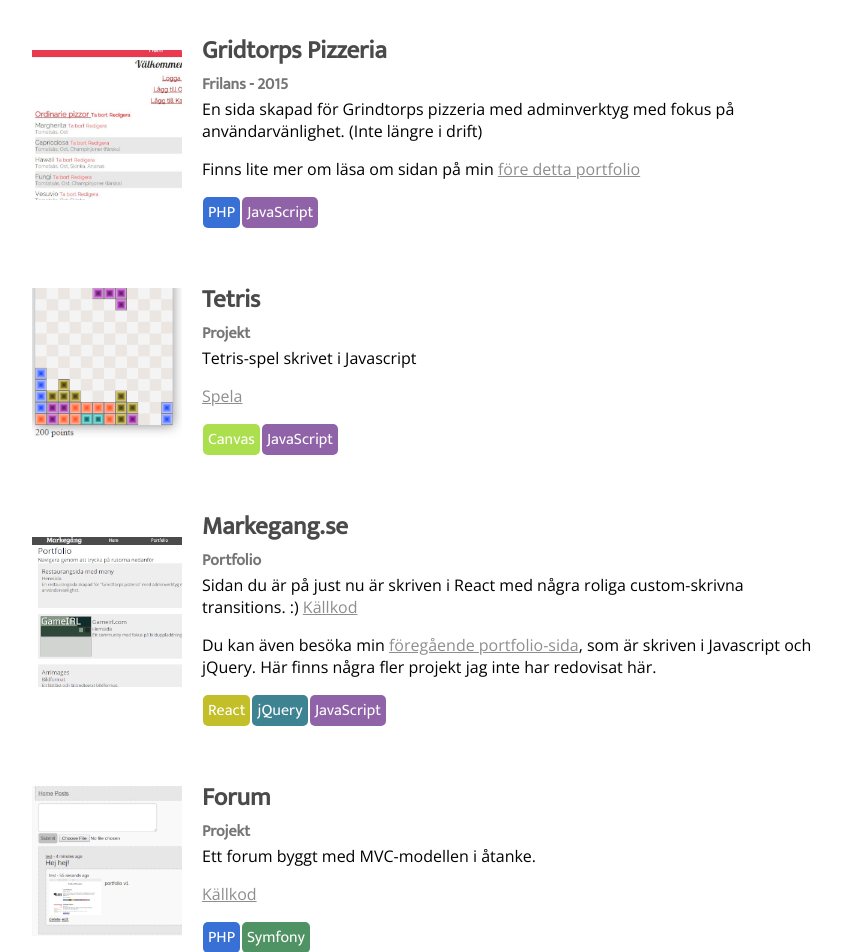
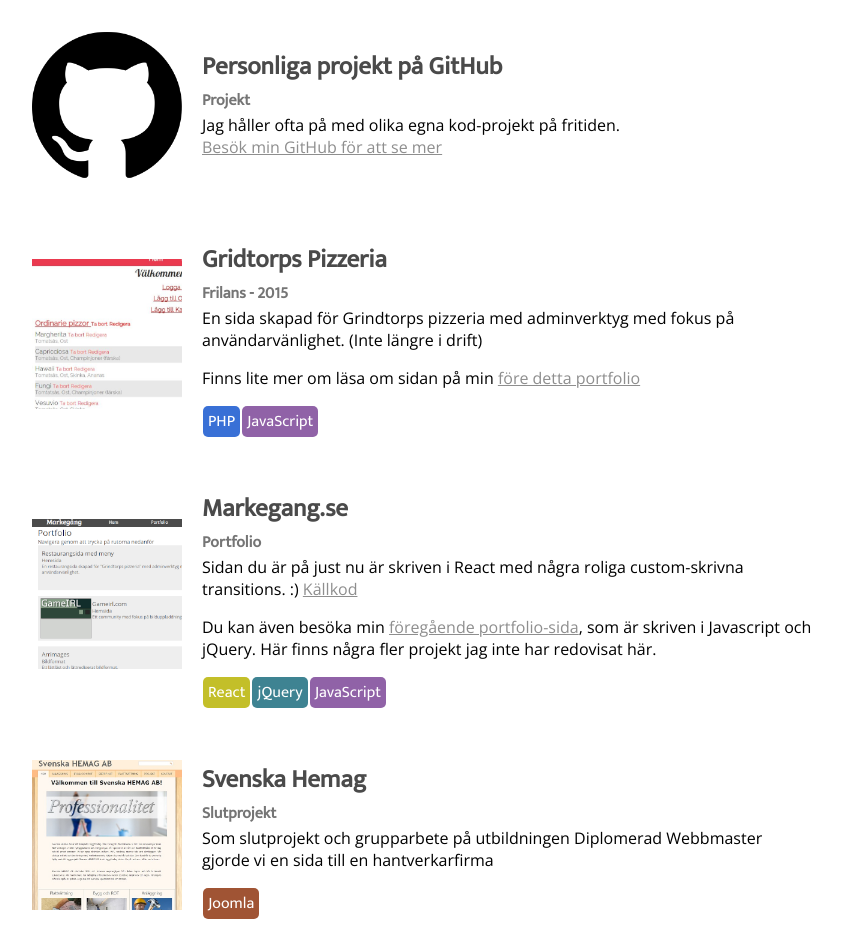
Before and after one commit to carlmarkegang/portfolio, a React (Create React App) app: page /project in a window 1280 px wide. Shown: the part 840-1792 px from the top of the page, without its empty margins (218-1059 px from the left). Built offline with nearby package versions, Linux system fonts and the light colour scheme.

Commit message:
Updates (#25)
* Updates

* Indent

* Text

* colors

* Ordering by relevance

* Text

```diff
--- a/src/components/portfolio/portfolioBlocks/generic.jsx
+++ b/src/components/portfolio/portfolioBlocks/generic.jsx
@@ -1,4 +1,4 @@
-import React, {Component} from 'react';
+import React, { Component } from 'react';
 
 const infoBlocks = [
     {
@@ -9,7 +9,11 @@
             <p>Fullstack utvecklare hos DPJ Workspace</p>
         ],
         techTags: [
-            'PHP'
+            'PHP',
+            'PrestaShop',
+            'JavaScript',
+            'jQuery',
+            'Sass',
         ]
     },
     {
@@ -49,7 +53,16 @@
             'WordPress'
         ]
     },
-
+    {
+        title: 'Personliga projekt på GitHub',
+        subTitle: 'Projekt',
+        icon: '/img/github.png',
+        description: [
+            <p>Jag håller ofta på med olika egna kod-projekt på fritiden. <br />
+                <a href="https://github.com/carlmarkegang">Besök min GitHub för att se mer</a></p>,
+        ],
+        techTags: []
+    },
     {
         title: 'Gridtorps Pizzeria',
         subTitle: 'Frilans - 2015',
@@ -63,20 +76,6 @@
             'JavaScript',
         ]
     },
-    {
-        title: 'Tetris',
-        subTitle: 'Projekt',
-        icon: '/img/icon3.png',
-        description: [
-            <p>Tetris-spel skrivet i Javascript</p>,
-            <p><a href="https://github.com/carlmarkegang/canvas-tetris">Spela</a></p>
-        ],
-        techTags: [
-            'Canvas',
-            'JavaScript',
-        ]
-    },
-
     {
         title: 'Markegang.se',
         subTitle: 'Portfolio',
@@ -92,21 +91,6 @@
             'JavaScript'
         ]
     },
-
-    {
-        title: 'Forum',
-        subTitle: 'Projekt',
-        icon: '/img/icon5.png',
-        description: [
-            <p>Ett forum byggt med MVC-modellen i åtanke.</p>,
-            <p><a href="https://github.com/carlmarkegang/practise-api">Källkod</a></p>
-        ],
-        techTags: [
-            'PHP',
-            'Symfony',
-        ]
-    },
-
     {
         title: 'Svenska Hemag',
         subTitle: 'Slutprojekt',
@@ -135,7 +119,10 @@
     'ASP.NET': '#62a7a0',
     'C#': '#d02424',
     VB: '#768424',
-    MSSQL: '#1a866c'
+    MSSQL: '#1a866c',
+    GitHub: '#020202',
+    PrestaShop: '#8f99a3',
+    Sass: '#e766d5',
 };
 
 
@@ -148,7 +135,7 @@
                         return (
                             <tr className="portfolioBlock" key={d.title}>
                                 <td className="portfolioBlockImage">
-                                    <img src={d.icon} alt=""/>
+                                    <img src={d.icon} alt="" />
                                 </td>
                                 <td className="portfolioBlockText">
                                     <h3 className="portfolioBlockTextHeader">{d.title}</h3>
@@ -159,7 +146,7 @@
                                         {
                                             d.techTags.map(function (tag) {
                                                 return (
-                                                        <span style={{backgroundColor: techTags[tag]}}>{tag}</span>
+                                                    <span style={{ backgroundColor: techTags[tag] }}>{tag}</span>
                                                 )
                                             })
                                         }
```
Lines whose indentation alone changed are shown as unchanged.
